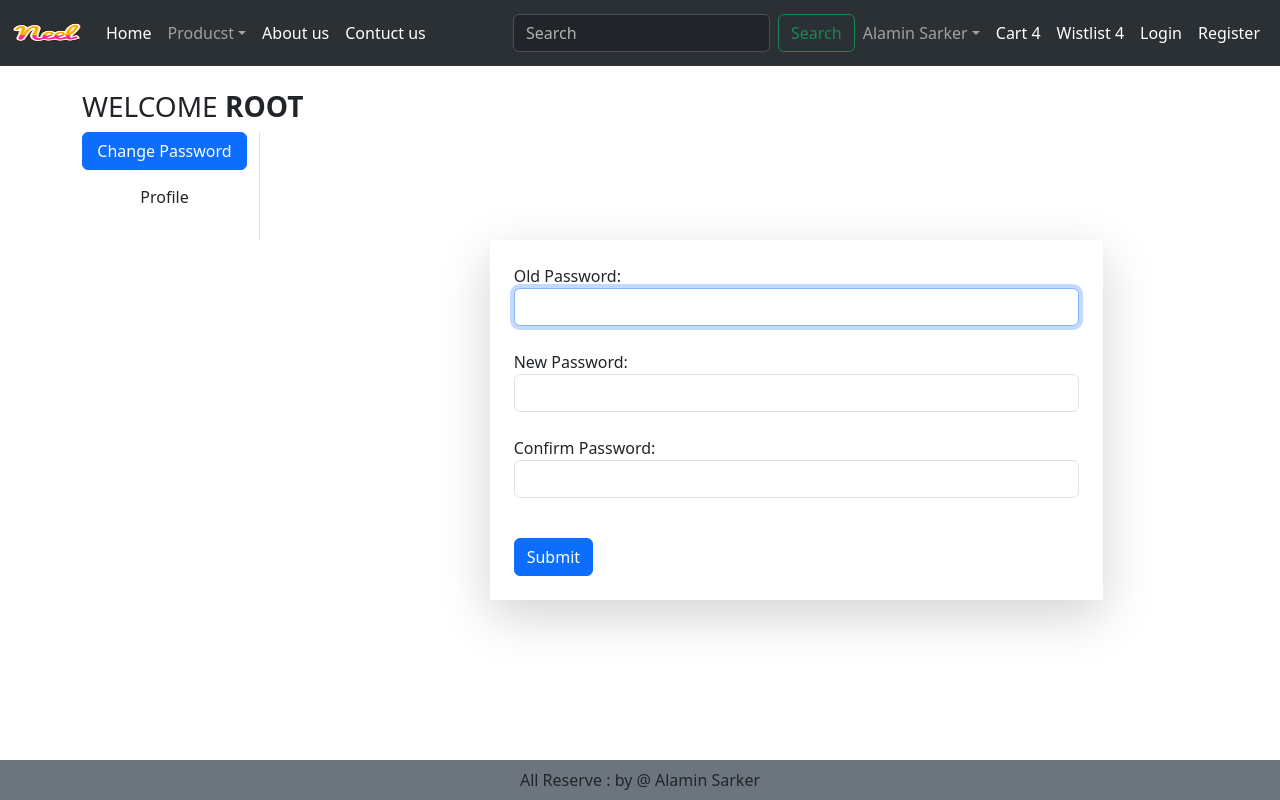
After one commit to AlaminSarkerFRII/food_essentials, a Django app: page /passwordchange/ in a window 1280 px wide. The commit adds this page. Run offline with Django 4.2, Linux system fonts and the light colour scheme; a user stored in the database is signed in.

Commit message:
added change password form

```diff
--- a/mainapp/forms.py
+++ b/mainapp/forms.py
@@ -39,10 +39,10 @@ class MyPasswordChangeForm(PasswordChangeForm):
     old_password = forms.CharField(label='Old Password', widget=forms.PasswordInput(
         attrs={'autofocus':True, 'autocomplete': 'current-password', 'class': 'form-control'}))
 
-    new_password1 = forms.CharField(label='Password', widget=forms.PasswordInput(
+    new_password1 = forms.CharField(label='New Password', widget=forms.PasswordInput(
         attrs={'autocomplete': 'current-password', 'class': 'form-control'}))
 
-    new_password2 = forms.CharField(label='Password', widget=forms.PasswordInput(
+    new_password2 = forms.CharField(label='Confirm Password', widget=forms.PasswordInput(
         attrs={'autocomplete': 'current-password', 'class': 'form-control'}))
 
 
--- a/mainapp/templates/mainapp/base.html
+++ b/mainapp/templates/mainapp/base.html
@@ -140,7 +140,7 @@
                 <a class="dropdown-item" href="#">Orders</a>
               </li>
               <li>
-                <a class="dropdown-item" href="#">Change Password</a>
+                <a class="dropdown-item" href="{% url 'passwordchange' %}">Change Password</a>
               </li>
               <li>
                 <a class="dropdown-item" href="#">Logout</a>
--- /dev/null
+++ b/mainapp/templates/mainapp/passwordchange.html
@@ -0,0 +1,68 @@
+{% extends 'mainapp/base.html' %} {% load static %}
+
+{% block title %} Change Password {%endblock %}
+
+{% block main-content %}
+
+<div class="container my-4">
+
+  <div class="row">
+    <h3 class="text-uppercase">Welcome <strong>{{request.user.username | capfirst}}</strong></h3>
+
+    <div class="col-sm-2 border-end">
+      <ul class="list-unstyled">
+        <li class="d-grid">
+          <a class="btn btn-primary" href="#"> Change Password </a>
+        </li>
+        <li class="d-grid">
+          <a class="btn my-2" href="{% url 'profile'%}"> Profile </a>
+        </li>
+      </ul>
+    </div>
+
+    <div class="col-sm-8 offset-sm-3 mb-4">
+      <form method="post" novalidate class="offset-sm-2 shadow-lg p-4">
+
+        {% comment %} <h4 class="text-center text-success">User Profile</h4>
+        {% endcomment %}
+
+        {% csrf_token %}
+
+        {% for fm in form %} {{fm.label_tag}} {{fm}}
+
+        <small class="text-danger"> {{fm.errors | striptags }} </small> <br/>
+
+        {% endfor %}
+
+      <div class="col-12 mt-3">
+
+        <button type="submit" class="btn btn-primary">Submit</button>
+
+        </div
+
+        <!--Commons Messages -->
+
+        {% if form.non_field_errors %} {% for error in form.non_field_errors %}
+
+        <p class="alert alert-danger my-5" role="alert">{{error}}</p>
+
+        {% endfor %} {% endif %}
+
+        <!--Commons Messages -->
+
+        {% comment %} {% if messages %} {% for message in messages %}
+
+        <div class="alert alert-{{message.tags}} my-5" role="alert">
+          {{message}}
+        </div>
+
+        {% endfor %}
+      {% endif %} {% endcomment %}
+
+      </form>
+    </div>
+
+  </div>
+</div>
+
+{% endblock main-content %}
--- a/mainapp/urls.py
+++ b/mainapp/urls.py
@@ -1,8 +1,8 @@
 from django.urls import path
-from .views import home, about, contact, CategoryView, ProductDetails, CategoryTitleView, CustomerRegistrationView,CustomerProfileView, address,UpdateAddress
+from .views import home, about, contact, CategoryView, ProductDetails, CategoryTitleView, CustomerRegistrationView,CustomerProfileView, address,UpdateAddress,PasswordChangeView,PasswordChangeDoneView
 
 from django.contrib.auth import views as auth_views
-from .forms import LoginForm,MyPasswordResetForm
+from .forms import LoginForm,MyPasswordResetForm , MyPasswordChangeForm
 
 
 urlpatterns = [
@@ -20,7 +20,7 @@ urlpatterns = [
     path('updateAddress/<int:pk>', UpdateAddress.as_view(), name='updateAddress'),
 
 
-    # ---- Authentication----
+    # ---- Authentication Route---------------
 
     path('registration/',
          CustomerRegistrationView.as_view(), name='registration'),
@@ -31,4 +31,15 @@ urlpatterns = [
     path('password-reset/',
          auth_views.PasswordResetView.as_view(template_name='mainapp/password-reset.html',form_class=MyPasswordResetForm), name='password-reset'),
 
+  path('passwordchange/',
+         auth_views.PasswordChangeView.as_view(
+             template_name='mainapp/passwordchange.html',
+             form_class=MyPasswordChangeForm,
+             success_url='/passwordchangedone'
+         ),
+         name='passwordchange'),
+
+    path('passwordchangedone/',
+         auth_views.PasswordChangeDoneView.as_view(template_name='mainapp/passwordchangedone.html'), name='passwordchangedone'),
+
 ]
```
Also changed, not shown: mainapp/templates/mainapp/passwordchangedone.html (added, +30 -0 lines), mainapp/views.py (+8 -0 lines).
